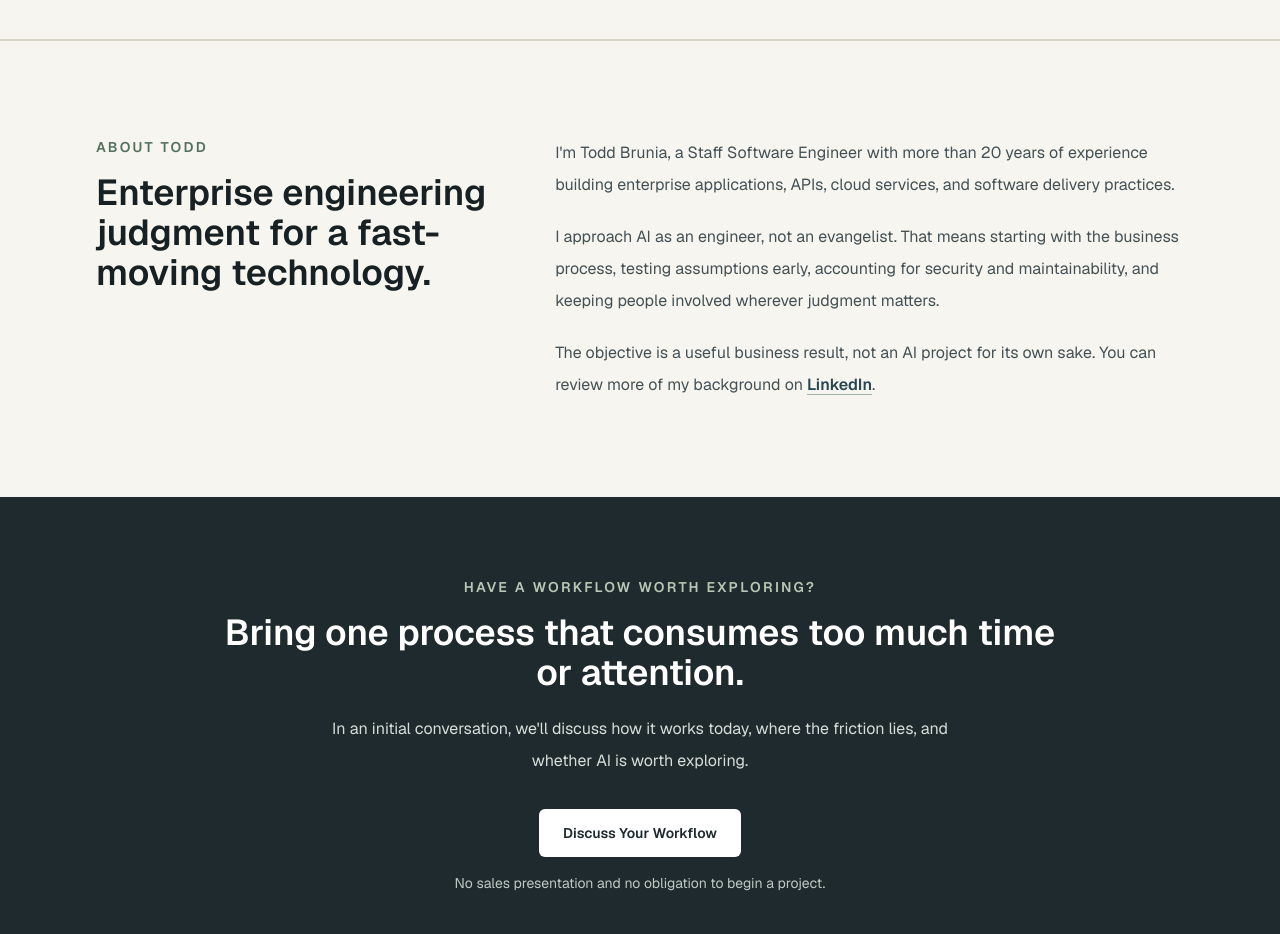
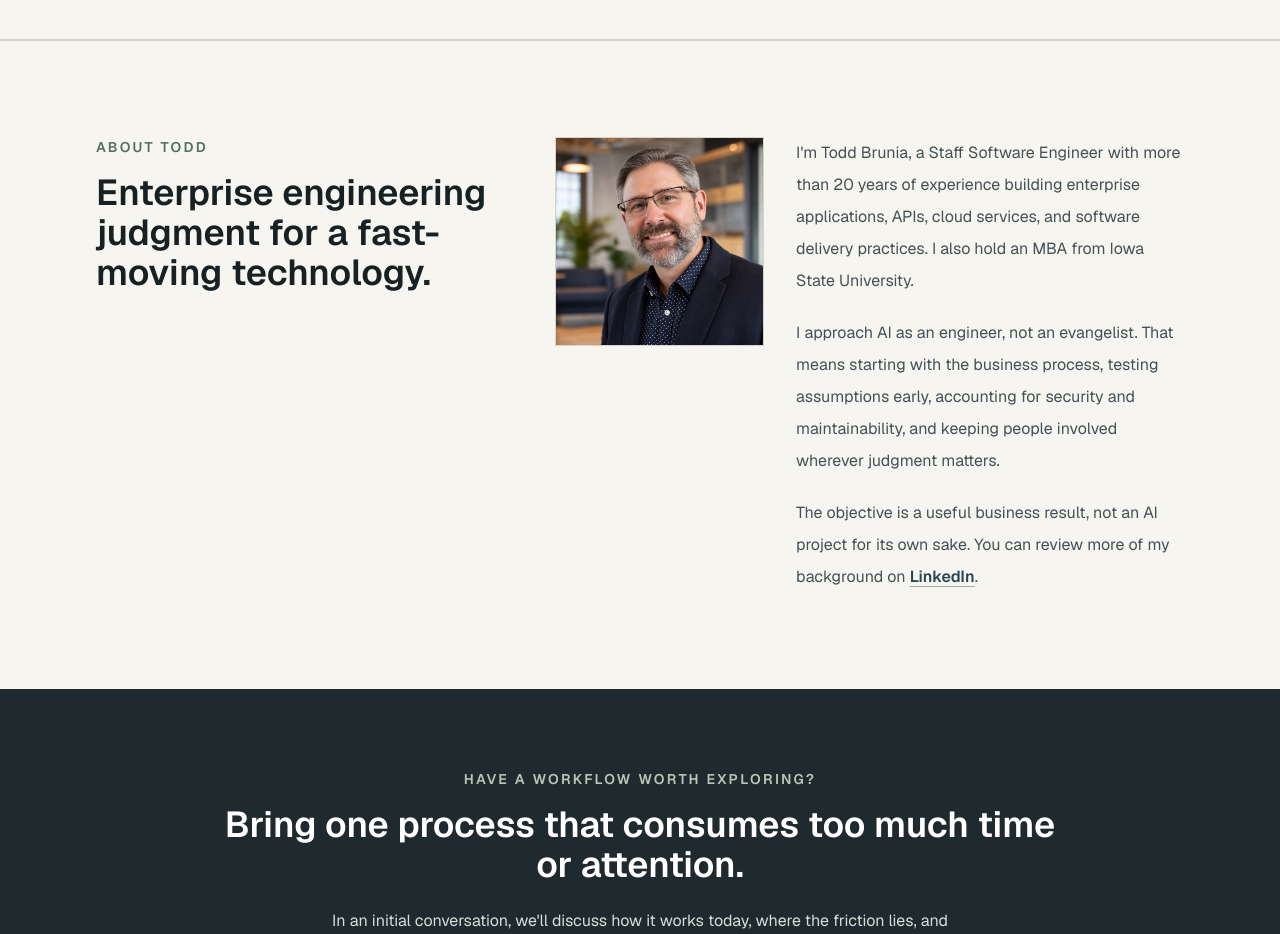
Before and after one commit to todd-brunia/ai-consulting-site, a Next.js app: page / in a window 1280 px wide. Shown: the part 3740-4674 px from the top of the page. Built offline with nearby package versions, Linux system fonts and the light colour scheme.

Commit message:
Implement issue #49

```diff
--- a/src/app/home-sections.tsx
+++ b/src/app/home-sections.tsx
@@ -1,3 +1,4 @@
+import Image from "next/image";
 import Link from "next/link";
 
 import {
@@ -328,21 +329,31 @@ export function About() {
             Enterprise engineering judgment for a fast-moving technology.
           </h2>
         </div>
+        <div className="grid gap-8 sm:grid-cols-[minmax(11rem,0.7fr)_1.3fr] sm:items-start">
+          <Image
+            src="/images/profile-photos/todd-brunia.jpg"
+            alt="Todd Brunia"
+            width={800}
+            height={800}
+            sizes="(min-width: 1024px) 16rem, (min-width: 640px) 35vw, 100vw"
+            className="w-full border border-[#d8d3c7] bg-[#f7f5ef] object-cover"
+          />
           <div className="space-y-5 text-base leading-8 text-[#435156]">
             <p>
-            I&apos;m Todd Brunia, a Staff Software Engineer with more than 20 years
-            of experience building enterprise applications, APIs, cloud
-            services, and software delivery practices.
+              I&apos;m Todd Brunia, a Staff Software Engineer with more than 20
+              years of experience building enterprise applications, APIs, cloud
+              services, and software delivery practices. I also hold an MBA
+              from Iowa State University.
             </p>
             <p>
-            I approach AI as an engineer, not an evangelist. That means starting
-            with the business process, testing assumptions early, accounting for
-            security and maintainability, and keeping people involved wherever
-            judgment matters.
+              I approach AI as an engineer, not an evangelist. That means
+              starting with the business process, testing assumptions early,
+              accounting for security and maintainability, and keeping people
+              involved wherever judgment matters.
             </p>
             <p>
-            The objective is a useful business result, not an AI project for its
-            own sake. You can review more of my background on{" "}
+              The objective is a useful business result, not an AI project for
+              its own sake. You can review more of my background on{" "}
               <a
                 href="https://linkedin.com/in/tbrunia"
                 className={`font-semibold text-[#294653] underline decoration-[#9eb0a0] underline-offset-4 transition hover:text-[#172124] ${focusClass}`}
@@ -351,6 +362,7 @@ export function About() {
               </a>
               .
             </p>
+          </div>
         </div>
       </div>
     </section>
```
Also changed, not shown: 1 other file (tests, documents, lock files or other folders). Lines whose indentation alone changed are shown as unchanged.
